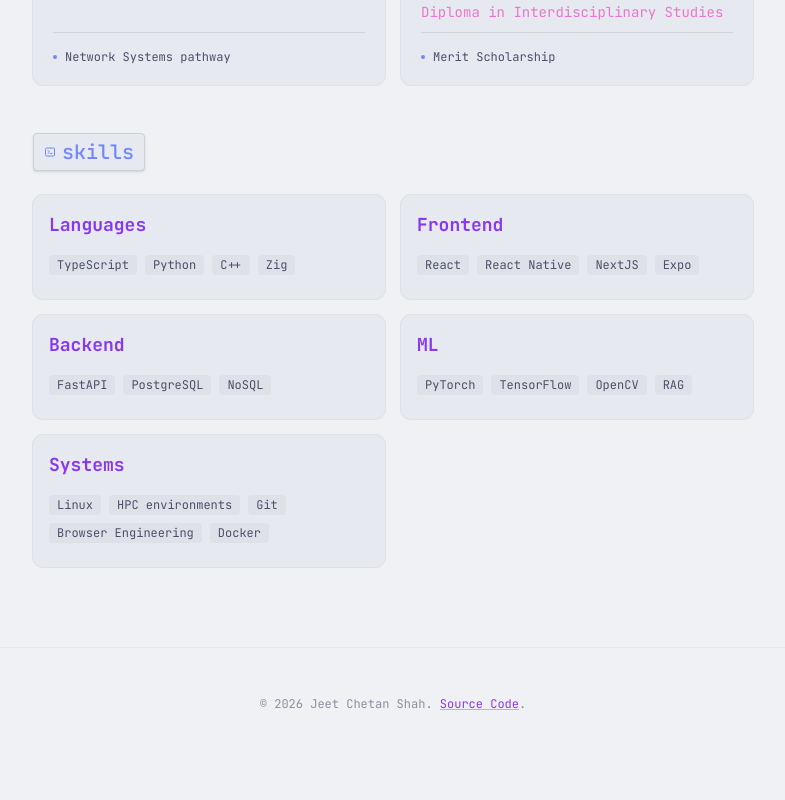
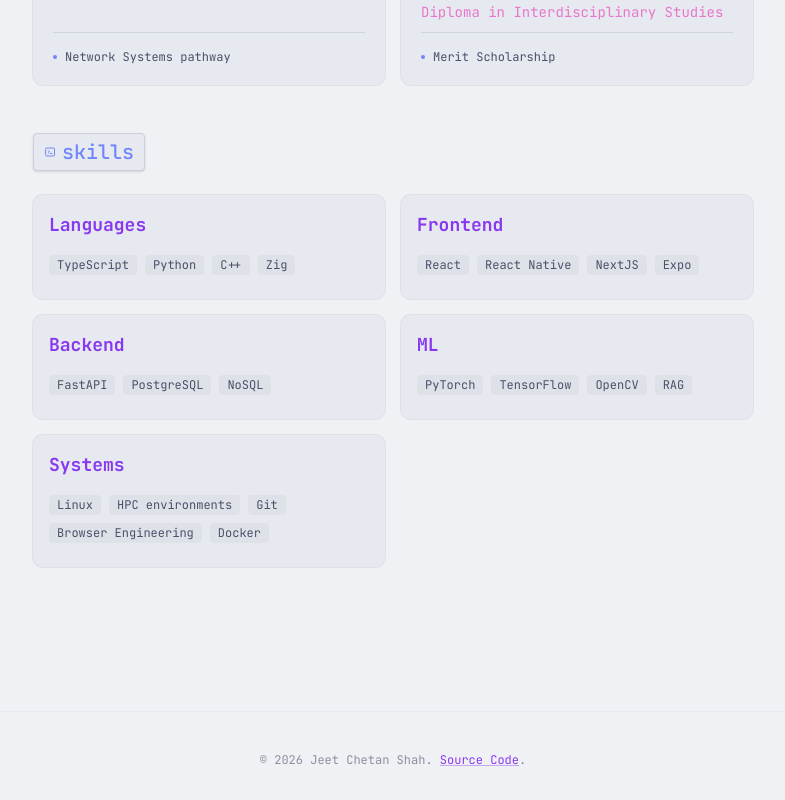
Before and after one commit to jeetsh4h/jeetsh4h-dev, a Next.js app: page / in a window 1280 px wide. Shown: the part 2884-3684 px from the top of the page, without its empty margins (247-1032 px from the left). Before the commit the page ends 3628 px from the top, so only its background shows below. Built offline with nearby package versions, Linux system fonts and the light colour scheme; a web font is replaced by a local one.

Commit message:
feat(layout): add footer to every page; add theme-toggle to all entries

```diff
--- a/app/diary/[entry]/page.tsx
+++ b/app/diary/[entry]/page.tsx
@@ -2,6 +2,7 @@ import type { Metadata } from "next";
 import Link from "next/link";
 import { notFound } from "next/navigation";
 
+import ThemeToggle from "@/components/theme-toggle";
 import { Badge } from "@/components/ui/badge";
 import { Button } from "@/components/ui/button";
 import {
@@ -105,9 +106,8 @@ export default async function DiaryEntryPage({ params }: DiaryEntryPageProps) {
   return (
     <main
       id="main-content"
-      className="min-h-screen font-mono"
+      className="flex-1 font-mono"
     >
-      {/* TODO: add theme toggle */}
       <div className="mx-auto flex w-full flex-none items-center justify-between px-4 pt-2 pb-2 md:p-4 md:pb-2">
         <Button
           nativeButton={false}
@@ -120,6 +120,7 @@ export default async function DiaryEntryPage({ params }: DiaryEntryPageProps) {
           </span>
           <span className="underline">../diary</span>
         </Button>
+        <ThemeToggle />
       </div>
 
       <article className="mx-auto max-w-3xl px-6 pb-12 pt-3 md:pb-16 md:pt-6">
@@ -155,7 +156,6 @@ export default async function DiaryEntryPage({ params }: DiaryEntryPageProps) {
           <Component />
         </div>
       </article>
-      {/* TODO: add copyright footer in the root layout */}
     </main>
   );
 }
--- a/app/diary/page.tsx
+++ b/app/diary/page.tsx
@@ -54,7 +54,7 @@ export default async function DiaryPage() {
   return (
     <main
       id="main-content"
-      className="min-h-screen font-mono"
+      className="flex-1 font-mono"
     >
       {/* TODO: add cmd-k search bar and theme toggle */}
       <div className="mx-auto flex w-full flex-none items-center justify-between px-4 pt-2 pb-2 md:p-4 md:pb-2">
@@ -121,7 +121,6 @@ export default async function DiaryPage() {
           ))}
         </div>
       </div>
-      {/* TODO: add copyright footer in the root layout */}
     </main>
   );
 }
--- a/app/layout.tsx
+++ b/app/layout.tsx
@@ -2,6 +2,7 @@ import type { Metadata, Viewport } from "next";
 import { SpeedInsights } from "@vercel/speed-insights/next";
 import { Analytics } from "@vercel/analytics/next";
 import { Crafty_Girls, JetBrains_Mono } from "next/font/google";
+import Footer from "@/components/footer";
 import { ThemeProvider } from "@/components/theme-provider";
 import "./globals.css";
 import { TooltipProvider } from "@/components/ui/tooltip";
@@ -113,7 +114,12 @@ export default function RootLayout({
           enableSystem
           disableTransitionOnChange
         >
-          <TooltipProvider>{children}</TooltipProvider>
+          <TooltipProvider>
+            <div className="flex min-h-dvh flex-col">
+              <div className="flex flex-1 flex-col">{children}</div>
+              <Footer className="mt-16" />
+            </div>
+          </TooltipProvider>
           <CrtOverlay />
         </ThemeProvider>
         <Analytics />
--- a/app/not-found.tsx
+++ b/app/not-found.tsx
@@ -1,4 +1,3 @@
-import Footer from "@/components/footer";
 import NotFoundPath from "@/components/not-found-path";
 import { Button } from "@/components/ui/button";
 import Link from "next/link";
@@ -6,7 +5,7 @@ import { IconTerminal2, IconFileCv } from "@tabler/icons-react";
 
 export default async function NotFound() {
   return (
-    <div className="min-h-screen flex flex-col font-mono">
+    <div className="flex flex-1 flex-col font-mono">
       <div className="mx-auto flex w-full flex-none items-center justify-between px-4 pt-2 pb-2 md:p-4 md:pb-2 z-10">
         <Button
           nativeButton={false}
@@ -21,7 +20,10 @@ export default async function NotFound() {
         </Button>
       </div>
 
-      <main className="flex-1 flex flex-col items-center justify-center px-6 text-center space-y-6 -mt-16">
+      <main
+        id="main-content"
+        className="flex-1 flex flex-col items-center justify-center px-6 text-center space-y-6 -mt-16"
+      >
         <div className="space-y-2">
           <h1 className="text-6xl font-bold tracking-tighter text-primary">
             404
@@ -59,8 +61,6 @@ export default async function NotFound() {
           </Button>
         </div>
       </main>
-
-      <Footer />
     </div>
   );
 }
--- a/app/page.tsx
+++ b/app/page.tsx
@@ -5,7 +5,6 @@ import Research from "@/components/research";
 import Education from "@/components/education";
 import Skills from "@/components/skills";
 import Projects from "@/components/projects";
-import Footer from "@/components/footer";
 import { ABOUT } from "@/lib/content/about";
 import { EDUCATION } from "@/lib/content/education";
 import { SEO } from "@/lib/content/seo";
@@ -93,7 +92,7 @@ export default function Page() {
   return (
     <main
       id="main-content"
-      className="min-h-screen font-mono"
+      className="flex-1 font-mono"
     >
       <script
         type="application/ld+json"
@@ -139,8 +138,6 @@ export default function Page() {
           <Skills />
         </section>
       </div>
-
-      <Footer />
     </main>
   );
 }
--- a/app/pdf/page.tsx
+++ b/app/pdf/page.tsx
@@ -1,5 +1,4 @@
 import type { Metadata } from "next";
-import Footer from "@/components/footer";
 import { Button } from "@/components/ui/button";
 import Link from "next/link";
 import PDFViewer from "@/components/pdf-viewer";
@@ -14,7 +13,6 @@ export const metadata: Metadata = {
 
 export default function PDFPage() {
   return (
-    <>
     <main
       id="main-content"
       className="h-dvh flex flex-col"
@@ -36,7 +34,5 @@ export default function PDFPage() {
         <PDFViewer />
       </div>
     </main>
-      <Footer className="mt-12" />
-    </>
   );
 }
--- a/components/footer.tsx
+++ b/components/footer.tsx
@@ -8,7 +8,7 @@ export default function Footer({ className }: { className?: string }) {
   return (
     <footer
       className={cn(
-        "pt-12 pb-8 border-t border-muted/30 text-center text-xs text-muted-foreground font-mono",
+        "pt-10 pb-8 border-t border-muted/30 text-center text-xs text-muted-foreground font-mono",
         className,
       )}
     >
--- a/components/terminal/terminal-page-client.tsx
+++ b/components/terminal/terminal-page-client.tsx
@@ -3,7 +3,6 @@
 import { useEffect, useRef, useState, Suspense } from "react";
 import { IconTerminal2 } from "@tabler/icons-react";
 import Link from "next/link";
-import Footer from "@/components/footer";
 import { Terminal } from "@/components/terminal/terminal";
 import { Button } from "@/components/ui/button";
 
@@ -67,7 +66,6 @@ export default function TerminalPageClient() {
   };
 
   return (
-    <>
     <main
       id="main-content"
       className="relative flex w-full flex-col"
@@ -101,7 +99,5 @@ export default function TerminalPageClient() {
         </Suspense>
       </div>
     </main>
-      <Footer className="mt-12" />
-    </>
   );
 }
```
Lines whose indentation alone changed are shown as unchanged.
